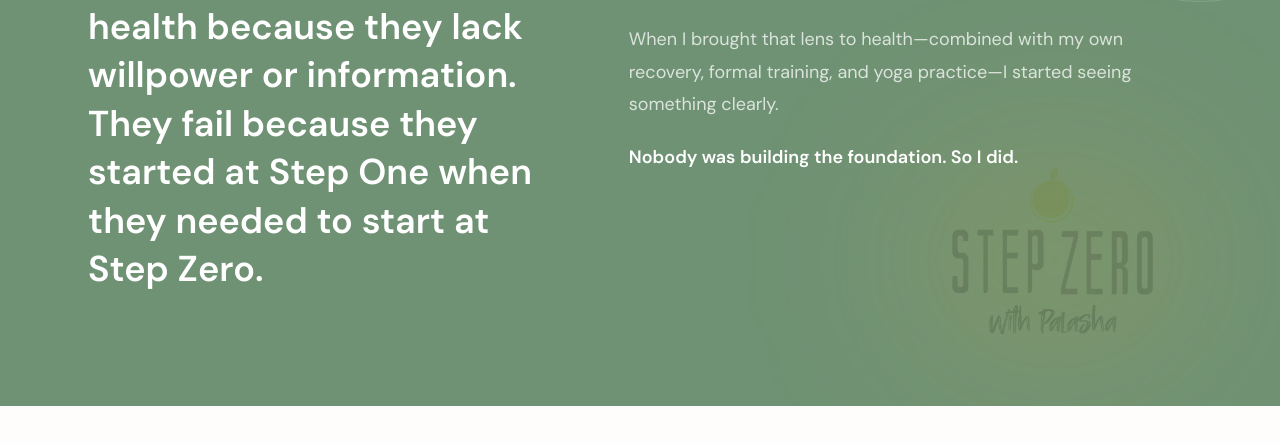
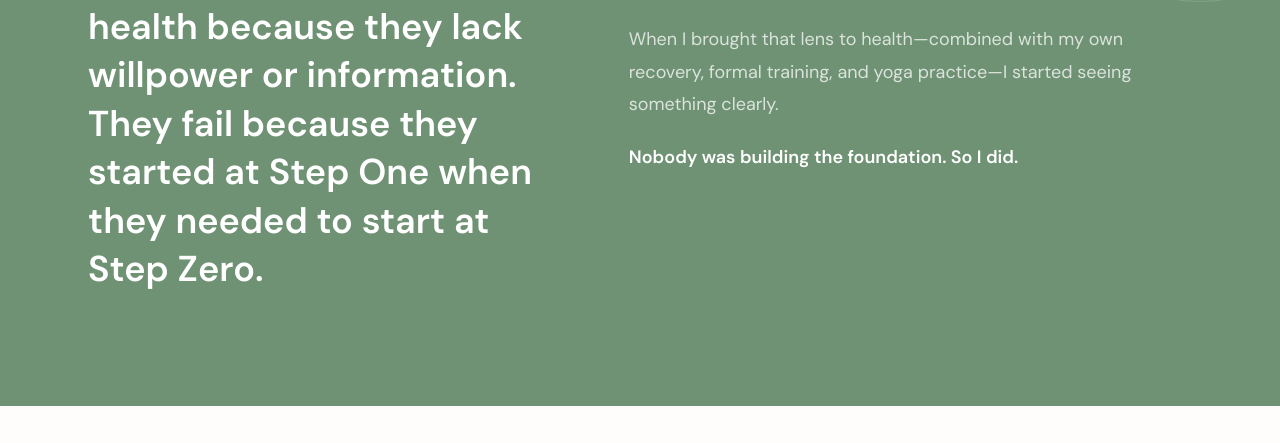
Before and after one commit to innovatixtechnology/stepzero-web, a Next.js app: page /about in a window 1280 px wide. Shown: the part 2802-3245 px from the top of the page. Built offline with nearby package versions, Linux system fonts and the light colour scheme.

Commit message:
Fixed minor issues

```diff
--- a/src/app/about/page.tsx
+++ b/src/app/about/page.tsx
@@ -108,16 +108,6 @@ export default function AboutPage() {
       {/* Section 5.4: The Turn */}
       <section className="bg-[#6F9274] py-20 md:py-28 relative overflow-hidden">
         <div className="absolute -right-20 -top-20 w-80 h-80 rounded-full border border-white/15" />
-        <div className="absolute right-[7%] bottom-10 hidden md:block pointer-events-none select-none">
-          <div className="absolute inset-0 scale-125 rounded-full bg-[#F0B429]/10 blur-3xl" />
-          <Image
-            src="/images/brand/step-zero-transparent.png"
-            alt=""
-            width={300}
-            height={236}
-            className="relative w-[220px] lg:w-[270px] h-auto opacity-[0.16] mix-blend-multiply"
-          />
-        </div>
         <div className="relative max-w-[1200px] mx-auto px-5 sm:px-8 md:px-12">
           <div className="grid md:grid-cols-[0.9fr_1.1fr] gap-12 md:gap-20 items-start">
             <AnimateOnScroll>
--- a/src/app/page.tsx
+++ b/src/app/page.tsx
@@ -143,10 +143,6 @@ export default function Home() {
               </div>
               <div className="absolute right-0 bottom-0 w-[46%] aspect-[7/10] overflow-hidden rounded-[24px] border-[8px] border-[#FFFDFC] shadow-[0_20px_45px_rgba(44,44,44,0.15)]">
                 <Image src="/images/website/10.jpg" alt="Palasha with a nourishing breakfast" fill className="object-cover" sizes="(max-width: 1024px) 42vw, 280px" />
-              </div>
-              <div className="absolute left-[8%] bottom-[8%] bg-[#6F9274] text-white rounded-2xl px-5 py-4 shadow-lg">
-                <p className="text-3xl font-semibold leading-none">01</p>
-                <p className="text-[10px] uppercase tracking-[0.14em] mt-2 text-white/75">Find the real start</p>
               </div>
             </AnimateOnScroll>
           </div>
--- a/src/app/work-with-me/page.tsx
+++ b/src/app/work-with-me/page.tsx
@@ -11,8 +11,8 @@ export const metadata: Metadata = {
 const programmes = [
   { name: "The Foundation Month", duration: "1 Month", focus: "Stabilize", line: "Calm the noise. Build your first real habits.", bestFor: "A low-commitment starting point, or a reset for past clients who’ve drifted and want to re-anchor before going deeper." },
   { name: "The Signature Programme", duration: "3 Months", focus: "Stabilize + Transform + Eat", line: "Your full foundation, rebuilt properly.", bestFor: "People ready to go deep and do it properly — this is the existing flagship offering." },
-  { name: "The Full Reset", duration: "6 Months", focus: "Complete S.T.E.P. + into Z.E.R.O.", line: "Not a quick fix. A full rebuild.", bestFor: "Hormonal imbalance, chronic gut issues, or long-standing patterns that need more runway than three months gives." },
-  { name: "The Optimal You Year", duration: "12 Months", focus: "Full S.T.E.P. → Z.E.R.O.", line: "A year to make Zero your normal.", bestFor: "Long-term lifestyle disease prevention, healthy ageing, or sustained, supported transformation." },
+  { name: "The Full Reset", duration: "6 Months", focus: "Stabilize + Transform + Rebuild", line: "Not a quick fix. A full rebuild.", bestFor: "Hormonal imbalance, chronic gut issues, or long-standing patterns that need more runway than three months gives." },
+  { name: "The Optimal You Year", duration: "12 Months", focus: "Stabilize + Transform + Sustain", line: "A year to make Zero your normal.", bestFor: "Long-term lifestyle disease prevention, healthy ageing, or sustained, supported transformation." },
 ];
 
 const framework = [
```
